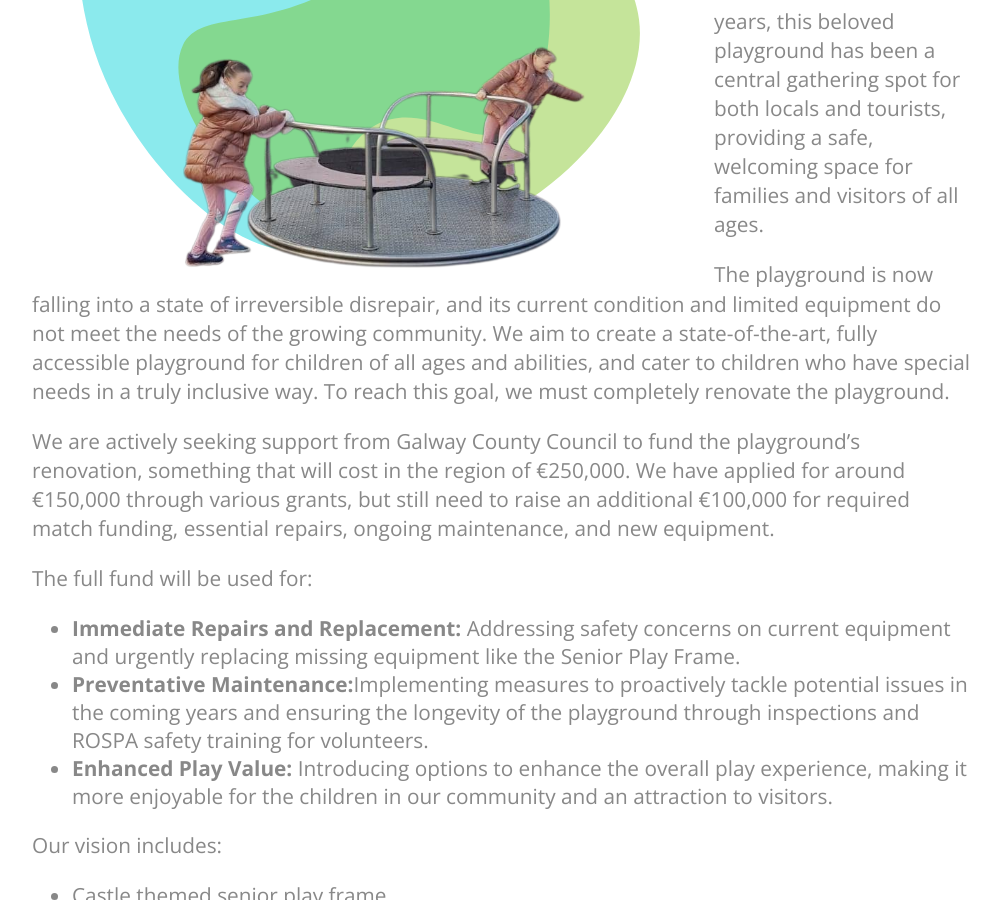
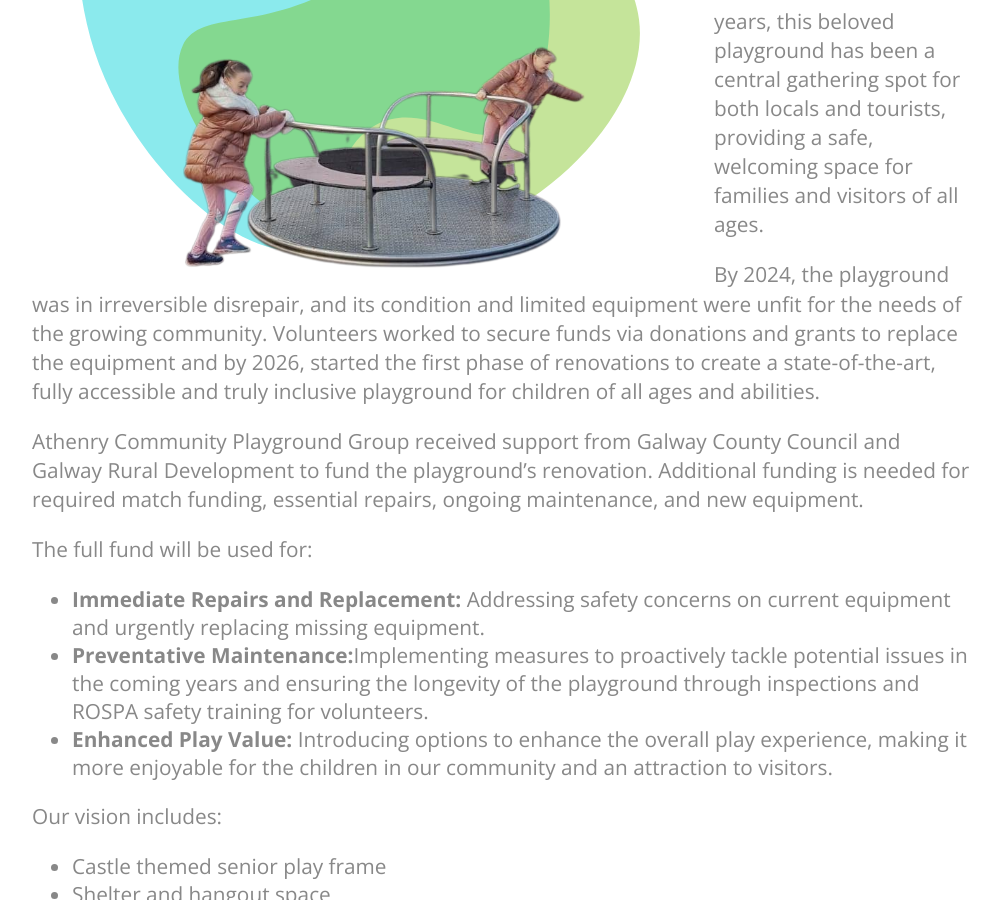
Before and after one commit to athenry-playground/playground-website, a Jekyll site: the page built from jekyll_files/index.html, in a window 1280 px wide and 900 px high, scrolled down 2119 px. Shown: the whole window, without its empty margins (138-1138 px from the left). Built offline with Jekyll 4.4.1, drawn with Linux system fonts in a browser that asks for light colours; some web fonts are replaced; a script that is not in the unit is left out.

Commit message:
Update the homepage text

```diff
--- a/jekyll_files/index.html
+++ b/jekyll_files/index.html
@@ -149,15 +149,15 @@
     Established in 2004, Athenry Community Playground is the first and only community playground in Athenry. <strong>The playground is not owned or managed by the Galway County Council.</strong> For over 20 years, this beloved playground has been a central gathering spot for both locals and tourists, providing a safe, welcoming space for families and visitors of all ages.
   </p>
   <p>
-    The playground is now falling into a state of irreversible disrepair, and its current condition and limited equipment do not meet the needs of the growing community. We aim to create a state-of-the-art, fully accessible playground for children of all ages and abilities, and cater to children who have special needs in a truly inclusive way. To reach this goal, we must completely renovate the playground.
+    By 2024, the playground was in irreversible disrepair, and its condition and limited equipment were unfit for the needs of the growing community. Volunteers worked to secure funds via donations and grants to replace the equipment and by 2026, started the first phase of renovations to create a state-of-the-art, fully accessible and truly inclusive playground for children of all ages and abilities.
   </p>
   <p>
-We are actively seeking support from Galway County Council to fund the playground’s renovation, something that will cost in the region of €250,000. We have applied for around €150,000 through various grants, but still need to raise an additional €100,000 for required match funding, essential repairs, ongoing maintenance, and new equipment.
+    Athenry Community Playground Group received support from Galway County Council and Galway Rural Development to fund the playground’s renovation. Additional funding is needed for required match funding, essential repairs, ongoing maintenance, and new equipment.
   </p>
   <p>
     The full fund will be used for:
     <ul>
-      <li><strong>Immediate Repairs and Replacement:</strong> Addressing safety concerns on current equipment and urgently replacing missing equipment like the Senior Play Frame.</li>
+      <li><strong>Immediate Repairs and Replacement:</strong> Addressing safety concerns on current equipment and urgently replacing missing equipment.</li>
       <li><strong>Preventative Maintenance:</strong>Implementing measures to proactively tackle potential issues in the coming years and ensuring the longevity of the playground through inspections and ROSPA safety training for volunteers.</li>
       <li><strong>Enhanced Play Value: </strong>Introducing options to enhance the overall play experience, making it more enjoyable for the children in our community and an attraction to visitors.</li>
     </ul>
```
